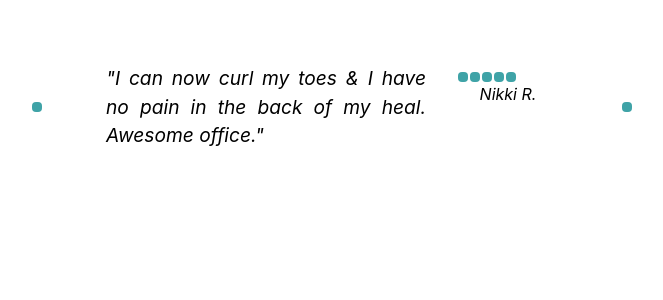
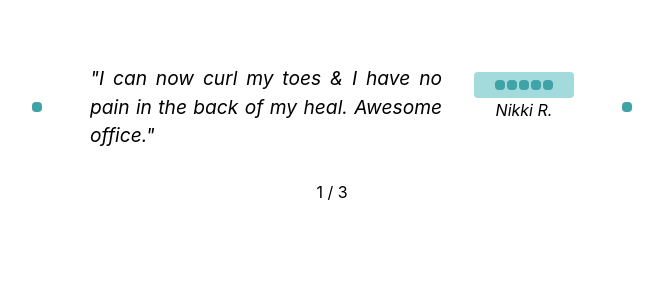
Before and after one commit to bmehder/restore-testimonial-slider, a Svelte app: page / in a window 1280 px wide. Shown: the top 300 px of the page, without its empty margins (308-971 px from the left). Built offline with nearby package versions, Linux system fonts and the light colour scheme.

Commit message:
optimization tweaks

```diff
--- a/src/App.svelte
+++ b/src/App.svelte
@@ -3,22 +3,37 @@
   import { fly } from 'svelte/transition'
 
   export let speed = 3
+  export let showNumber = false
 
-  let testimonialNum = 0
+  let testimonialIndex = 0
+  let horizontalSlideDirection = 400
   let timerId
+
+  $: thisTestimonial = TESTIMONIALS[testimonialIndex]
+  $: isQuote = thisTestimonial.quote
+  $: isCitation = thisTestimonial.citation
+  $: isURL = thisTestimonial.url
+  $: isStars = thisTestimonial.stars
+  $: sanatizedStars = Math.floor(thisTestimonial.stars) || 0
+
+  const changeDirection = xNumber => {
+    horizontalSlideDirection = xNumber
+  }
 
   const goForward = () => {
     clearTimeout(timerId)
-    testimonialNum < TESTIMONIALS.length - 1
-      ? (testimonialNum += 1)
-      : (testimonialNum = 0)
+    changeDirection(-400)
+    testimonialIndex < TESTIMONIALS.length - 1
+      ? (testimonialIndex += 1)
+      : (testimonialIndex = 0)
   }
 
   const goBack = () => {
     clearTimeout(timerId)
-    testimonialNum > 0
-      ? (testimonialNum -= 1)
-      : (testimonialNum = TESTIMONIALS.length - 1)
+    changeDirection(400)
+    testimonialIndex > 0
+      ? (testimonialIndex -= 1)
+      : (testimonialIndex = TESTIMONIALS.length - 1)
   }
 
   const runTimer = () => {
@@ -41,18 +56,32 @@
 <aside>
   <i class="fa fa-angle-left fa-2x" on:click={goBack} />
 
-  {#key testimonialNum}
-    <blockquote use:runTimer in:fly={{ x: 400 }}>
-      <p class="quote">"{TESTIMONIALS[testimonialNum].text}"</p>
+  {#key testimonialIndex}
+    <blockquote use:runTimer in:fly={{ x: horizontalSlideDirection }}>
+      {#if isQuote}
+        <p class="quote">"{thisTestimonial.quote}"</p>
+      {/if}
       <cite>
-        <a href={TESTIMONIALS[testimonialNum].url} target="_blank">
+        {#if isURL}
+          <a href={thisTestimonial.url} target="_blank">
+            {#if isStars}
+              <span>
+                {#each Array(sanatizedStars) as _}
+                  <i class="fa fa-star" />
+                {/each}
+              </span>
+            {/if}
+          </a>
+        {:else if isStars}
           <span>
-            {#each Array(5) as _}
+            {#each Array(sanatizedStars) as _}
               <i class="fa fa-star" />
             {/each}
           </span>
-        </a>
-        <p>{TESTIMONIALS[testimonialNum].name}</p>
+        {/if}
+        {#if isCitation}
+          <p>{thisTestimonial.citation}</p>
+        {/if}
       </cite>
     </blockquote>
   {/key}
@@ -60,20 +89,24 @@
   <i class="fa fa-angle-right fa-2x" on:click={goForward} />
 </aside>
 
+{#if showNumber}
+  <footer>{testimonialIndex + 1 + ' / ' + TESTIMONIALS.length}</footer>
+{/if}
+
 <style>
   * {
     box-sizing: border-box;
     margin: 0;
     padding: 0;
+    font-family: -apple-system, BlinkMacSystemFont, 'Segoe UI', Roboto,
+      Oxygen-Sans, Ubuntu, Cantarell, 'Helvetica Neue', sans-serif;
   }
   aside {
     display: flex;
     justify-content: space-between;
     align-items: center;
-    gap: 4em;
+    gap: 3em;
     min-height: 150px;
-    font-family: -apple-system, BlinkMacSystemFont, 'Segoe UI', Roboto,
-      Oxygen-Sans, Ubuntu, Cantarell, 'Helvetica Neue', sans-serif;
     overflow: hidden;
   }
   blockquote {
@@ -93,9 +126,14 @@
   }
   span {
     display: flex;
+    justify-content: center;
+    align-items: center;
     gap: 2px;
     min-width: 100px;
-    padding-top: 0.5em;
+    margin-top: 0.5em;
+    padding: 0.5em;
+    background: hsl(182, 45%, 75%);
+    border-radius: 4px;
   }
   p {
     margin: 0;
@@ -106,6 +144,14 @@
     color: white;
     border-radius: 4px;
     z-index: 10;
+    cursor: pointer;
+    transition: transform 200ms ease-in-out;
+  }
+  i:hover {
+    transform: scale(1.1);
+  }
+  footer {
+    text-align: center;
   }
   @media screen and (max-width: 600px) {
     aside {
--- a/src/main.js
+++ b/src/main.js
@@ -4,6 +4,7 @@ var app = new App({
   target: document.querySelector('#home-testimonials'),
   props: {
     speed: 6,
+    showNumber: true,
   },
 })
 
--- a/src/testimonialsData.js
+++ b/src/testimonialsData.js
@@ -1,12 +1,22 @@
 export const TESTIMONIALS = [
   {
-    name: 'Nikki R.',
-    text: 'I can now curl my toes & I have no pain in the back of my heal. Awesome office.',
+    citation: 'Nikki R.',
+    quote:
+      'I can now curl my toes & I have no pain in the back of my heal. Awesome office.',
     url: 'https://www.google.com/maps/reviews/@39.7695018,-105.0500323,17z/data=!3m1!4b1!4m5!14m4!1m3!1m2!1s112301023992527669145!2s0x0:0xbb5a18beb800bdce?hl=en-VN',
+    stars: 5,
   },
   {
-    name: 'Wilbur S.',
-    text: 'Everyone here is always friendly & there to help!',
-    url: 'https://www.google.com/maps/reviews/data=!4m5!14m4!1m3!1m2!1s108571452321264201323!2s0x0:0xbb5a18beb800bdce?hl=en-VN&shorturl=1',
+    citation: 'Wilbur S.',
+    quote: 'Everyone here is always friendly & there to help!',
+    // url: 'https://www.google.com/maps/reviews/data=!4m5!14m4!1m3!1m2!1s108571452321264201323!2s0x0:0xbb5a18beb800bdce?hl=en-VN&shorturl=1',
+    stars: 4,
+  },
+  {
+    citation: 'Yo Mama',
+    quote:
+      'Would it save you a lot of time if I just gave up and went mad now?',
+    // url: 'https://www.google.com/maps/reviews/data=!4m5!14m4!1m3!1m2!1s108571452321264201323!2s0x0:0xbb5a18beb800bdce?hl=en-VN&shorturl=1',
+    stars: 3.2,
   },
 ]
```
